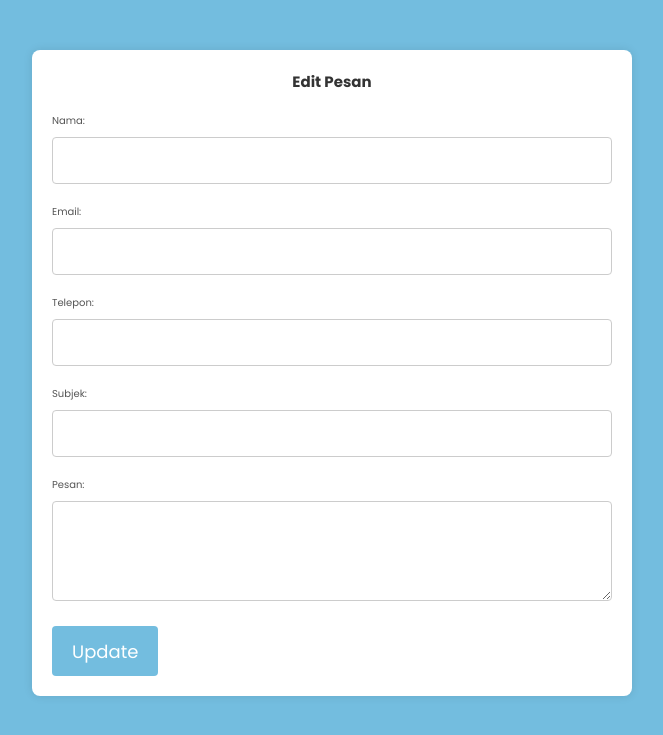
After one commit to nitahalipah/nitahalipah.github.io, a Flask app: template templates/edit.html in a window 1280 px wide. The commit adds this page. Shown: the top 735 px of the page, without its empty margins (308-971 px from the left). Run offline with Flask 3, Linux system fonts and the light colour scheme; the template is opened without the code that fills it, so the values that code supplies are empty.

Commit message:
menyelesaikan konflik

```diff
--- /dev/null
+++ b/app.py
@@ -0,0 +1,93 @@
+from flask import Flask, render_template, request, redirect, url_for
+import os
+
+app = Flask(__name__)
+
+def load_messages():
+    if os.path.exists('messages.txt'):
+        with open('messages.txt', 'r') as file:
+            lines = file.readlines()
+            messages = []
+            for line in lines:
+                try:
+                    name, email, phone, subject, message = line.strip().split(', ')
+                    messages.append({
+                        'name': name.split(': ')[1],
+                        'email': email.split(': ')[1],
+                        'phone': phone.split(': ')[1],
+                        'subject': subject.split(': ')[1],
+                        'message': message.split(': ')[1]
+                    })
+                except ValueError:
+                    pass
+            return messages
+    return []
+
+@app.route('/')
+def index():
+    return render_template('index.html')
+
+@app.route('/submit', methods=['POST'])
+def submit():
+    name = request.form['name']
+    email = request.form['email']
+    phone = request.form['phone']
+    subject = request.form['subject']
+    message = request.form['message']
+
+    # Simpan data ke file
+    with open('messages.txt', 'a') as file:
+        file.write(f"Name: {name}, Email: {email}, Phone: {phone}, Subject: {subject}, Message: {message}\n")
+
+    # Arahkan ke halaman messages
+    return redirect(url_for('messages'))
+
+
+@app.route('/messages')
+def messages():
+    messages = load_messages()
+    return render_template('messages.html', messages=messages)
+
+
+
+@app.route('/edit/<int:index>', methods=['GET', 'POST'])
+def edit(index):
+    messages = load_messages()
+    if index < 1 or index > len(messages):
+        return redirect(url_for('messages'))
+
+    if request.method == 'POST':
+        updated_message = {
+            'name': request.form['name'],
+            'email': request.form['email'],
+            'phone': request.form['phone'],
+            'subject': request.form['subject'],
+            'message': request.form['message']
+        }
+
+        messages[index - 1] = updated_message
+
+        with open('messages.txt', 'w') as file:
+            for msg in messages:
+                file.write(f"Name: {msg['name']}, Email: {msg['email']}, Phone: {msg['phone']}, Subject: {msg['subject']}, Message: {msg['message']}\n")
+
+        return redirect(url_for('messages'))
+
+    return render_template('edit.html', message=messages[index - 1], index=index)
+
+@app.route('/delete/<int:index>')
+def delete(index):
+    messages = load_messages()
+    if index < 1 or index > len(messages):
+        return redirect(url_for('messages'))
+
+    messages.pop(index - 1)
+
+    with open('messages.txt', 'w') as file:
+        for msg in messages:
+            file.write(f"Name: {msg['name']}, Email: {msg['email']}, Phone: {msg['phone']}, Subject: {msg['subject']}, Message: {msg['message']}\n")
+
+    return redirect(url_for('messages'))
+
+if __name__ == '__main__':
+    app.run(debug=True)
--- a/script.js
+++ b/static/script.js
@@ -70,5 +70,7 @@ function resetAnimation(element) {
 
   let footer = document.querySelector("footer");
 
-  footer.classList.toggle("show-animate", this.innerHeight + this.scrollY >= document.scrollingElement.scrollHeight);
+  if (footer) {
+    footer.classList.toggle("show-animate", this.innerHeight + this.scrollY >= document.scrollingElement.scrollHeight);
+  }
 }
--- a/style.css
+++ b/static/style.css
@@ -985,3 +985,139 @@ section:nth-child(odd) .animate.scroll,
     width: 0;
   }
 }
+
+/* Style untuk tabel pada halaman messages */
+.messages {
+  padding: 20px;
+  background-color: var(--second-bg-color);
+}
+
+.messages h2 {
+  text-align: center;
+  margin-bottom: 20px;
+  color: var(--main-color);
+}
+
+table {
+  width: 100%;
+  border-collapse: collapse;
+  margin: 0 auto;
+  background-color: var(--bg-color);
+  box-shadow: 0 4px 8px rgba(0, 0, 0, 0.1);
+}
+
+table th, table td {
+  padding: 12px;
+  border: 1px solid #ddd;
+  text-align: left;
+}
+
+table th {
+  background-color: var(--main-color);
+  color: var(--second-bg-color)
+}
+
+table tbody tr:nth-child(even) {
+  background-color: #f2f2f2;
+  color: var(--main-color);
+}
+
+table tbody tr:hover {
+  background-color: #ddd;
+  color: var(--main-color);
+}
+
+@media (max-width: 768px) {
+  table {
+      font-size: 14px;
+  }
+
+  table th, table td {
+      padding: 8px;
+  }
+}
+
+.messages .btn-box {
+  text-align: center;
+  margin-top: 20px;
+}
+
+.messages .btn-box .btn {
+  padding: 10px 20px;
+  background-color: #007bff;
+  color: #fff;
+  text-decoration: none;
+  border-radius: 4px;
+  font-size: 18px;
+  cursor: pointer;
+}
+
+.messages .btn-box .btn:hover {
+  background-color: #0056b3;
+}
+
+
+.edit {
+  max-width: 600px;
+  margin: 50px auto;
+  padding: 20px;
+  background-color: #fff;
+  box-shadow: 0 0 10px rgba(0, 0, 0, 0.1);
+  border-radius: 8px;
+}
+
+.edit h2 {
+  text-align: center;
+  margin-bottom: 20px;
+  color: #333;
+}
+
+.edit form {
+  display: flex;
+  flex-direction: column;
+}
+
+.edit .input-box {
+  margin-bottom: 20px;
+}
+
+.edit .input-box label {
+  display: block;
+  margin-bottom: 8px;
+  color: #555;
+}
+
+.edit .input-box input[type="text"],
+.edit .input-box input[type="email"],
+.edit .input-box input[type="tel"],
+.edit .input-box textarea {
+  width: 100%;
+  padding: 10px;
+  border: 1px solid #ccc;
+  border-radius: 4px;
+  box-sizing: border-box;
+  font-size: 16px;
+}
+
+.edit .input-box textarea {
+  resize: vertical;
+  height: 100px;
+}
+
+.edit .btn-box {
+  text-align: center;
+}
+
+.edit .btn-box button {
+  padding: 10px 20px;
+  background-color: var(--bg-color);
+  color: #fff;
+  border: none;
+  border-radius: 4px;
+  font-size: 18px;
+  cursor: pointer;
+}
+
+.edit .btn-box button:hover {
+  background-color: var(--main-color);
+}
--- /dev/null
+++ b/templates/edit.html
@@ -0,0 +1,39 @@
+<!DOCTYPE html>
+<html lang="id">
+<head>
+    <meta charset="UTF-8">
+    <meta name="viewport" content="width=device-width, initial-scale=1.0">
+    <title>Edit Pesan</title>
+    <link rel="stylesheet" href="{{ url_for('static', filename='style.css') }}">
+</head>
+<body>
+    <div class="edit">
+        <h2>Edit Pesan</h2>
+        <form action="{{ url_for('edit', index=index) }}" method="post">
+            <div class="input-box">
+                <label for="name">Nama:</label>
+                <input type="text" id="name" name="name" value="{{ message.name }}" required />
+            </div>
+            <div class="input-box">
+                <label for="email">Email:</label>
+                <input type="email" id="email" name="email" value="{{ message.email }}" required />
+            </div>
+            <div class="input-box">
+                <label for="phone">Telepon:</label>
+                <input type="text" id="phone" name="phone" value="{{ message.phone }}" required />
+            </div>
+            <div class="input-box">
+                <label for="subject">Subjek:</label>
+                <input type="text" id="subject" name="subject" value="{{ message.subject }}" required />
+            </div>
+            <div class="input-box">
+                <label for="message">Pesan:</label>
+                <textarea id="message" name="message" rows="4" required>{{ message.message }}</textarea>
+            </div>
+            <div class="btn-box">
+                <button type="submit">Update</button>
+            </div>
+        </form>
+    </div>
+</body>
+</html>
```
Also changed, not shown: messages.txt (added, +9 -0 lines), templates/index.html (renamed from index.html, +33 -15 lines), templates/messages.html (added, +55 -0 lines), images/profil.jpg (deleted), static/cayenahome.jpg (renamed from cayenahome.jpg), static/images/about.jpg (renamed from images/about.jpg), static/images/ayenabout.jpg (renamed from images/ayenabout.jpg).
